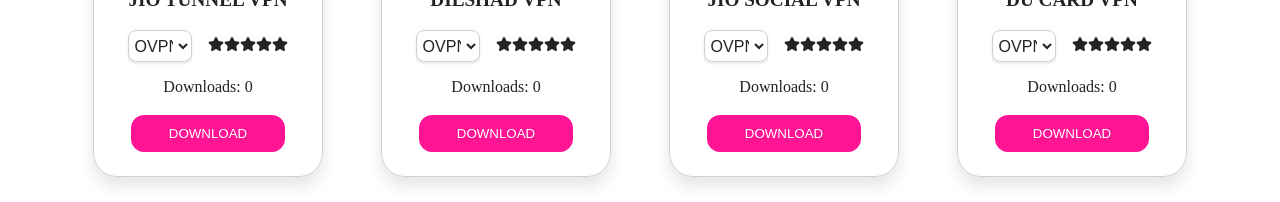
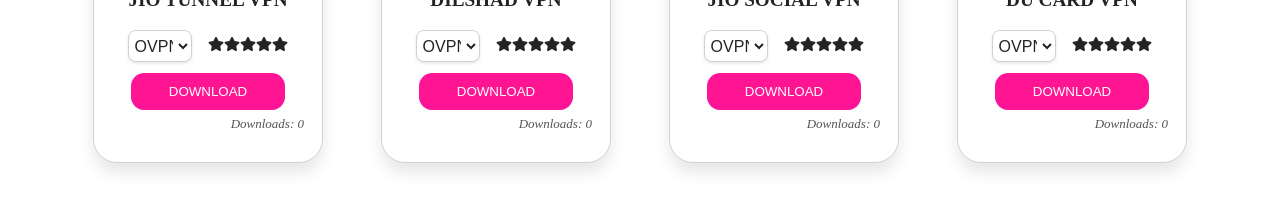
Before and after one commit to gitlabdexter/jio-vpn-tunnel, a React (Create React App) app: page / in a window 1280 px wide. Shown: the part 696-898 px from the top of the page. Built offline with nearby package versions, Linux system fonts and the light colour scheme.

Commit message:
Update products.js

```diff
--- a/src/components/products.js
+++ b/src/components/products.js
@@ -1,56 +1,51 @@
-import { useState, useEffect } from "react";
-import { FaStar } from "react-icons/fa";
+import { useState, useEffect } from 'react';
+import { FaStar } from 'react-icons/fa';
 
-export function Products({ id, image, name, description, rating, appLink }) {
-  const [downloadCount, setDownloadCount] = useState(0);
+export function Products(props) {
+  const { id, image, name, description, appLink, timeLeft, rating } = props;
 
-  // Load saved count when component mounts
+  // Load initial downloads from localStorage
+  const [downloads, setDownloads] = useState(() => {
+    const saved = localStorage.getItem(`downloads_${id}`);
+    return saved ? parseInt(saved, 10) : 0;
+  });
+
+  // Save downloads count to localStorage whenever it changes
   useEffect(() => {
-    const savedCount = localStorage.getItem(`downloads_${id}`);
-    if (savedCount !== null) {
-      setDownloadCount(parseInt(savedCount, 10));
-    }
-  }, [id]);
+    localStorage.setItem(`downloads_${id}`, downloads);
+  }, [id, downloads]);
 
-  // Save count to localStorage whenever it changes
-  useEffect(() => {
-    localStorage.setItem(`downloads_${id}`, downloadCount.toString());
-  }, [id, downloadCount]);
-
+  // Handle download click
   const handleDownload = () => {
-    const newCount = downloadCount + 1;
-    setDownloadCount(newCount);
-    localStorage.setItem(`downloads_${id}`, newCount.toString());
-    window.open(appLink, "_blank"); // open APK link
+    setDownloads(prev => prev + 1);
+    window.open(appLink, '_blank'); // open download link
   };
 
   return (
-    <div className="productList">
-      <div className="productCard">
-        <img src={image} alt="app-img" className="productImage" />
-        <div className="productCard__content">
-          <h3 className="productName">{name}</h3>
-
-          <div className="displayStack__1">
-            <select className="productPrice">
+    <div className='productList'>
+      <div className='productCard'>
+        <img src={image} alt='app-img' className='productImage' />
+        <div className='productCard__content'>
+          <h3 className='productName'>{name}</h3>
+          <div className='displayStack__1'>
+            <select className='productPrice'>
               {description.map((desOption, index) => (
                 <option key={index} value={desOption}>
                   {desOption}
                 </option>
               ))}
             </select>
-            <div className="productRating">
+            <div className='productRating'>
               {[...Array(rating)].map((_, index) => (
                 <FaStar id={index + 1} key={index} />
               ))}
             </div>
           </div>
-
-          <div className="displayStack__2">
-            <p>Downloads: {downloadCount}</p>
-            <button className="productTime" onClick={handleDownload}>
+          <div className='displayStack__2'>
+            <button className='productTime' onClick={handleDownload}>
               DOWNLOAD
             </button>
+            <p className='downloadCount'>Downloads: {downloads}</p>
           </div>
         </div>
       </div>
```
